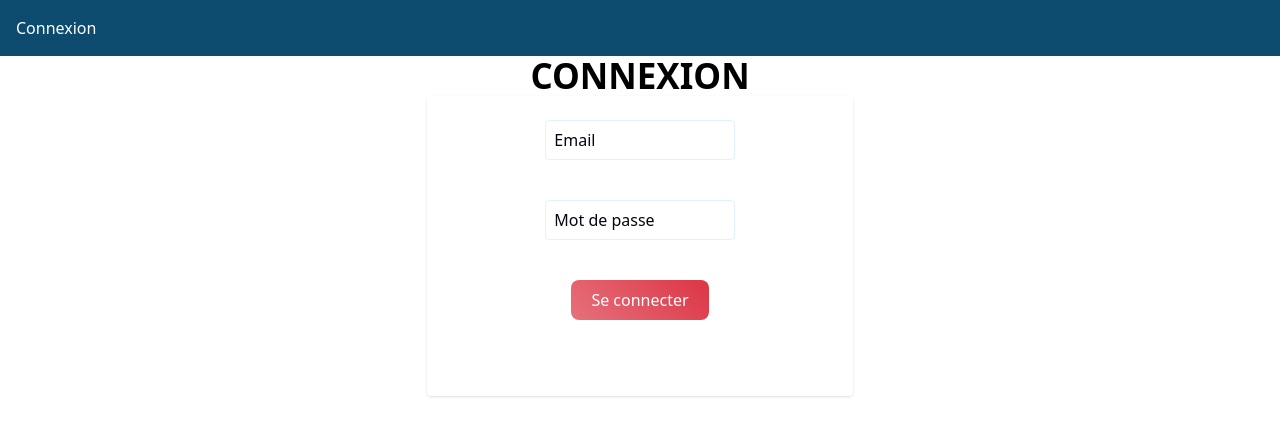
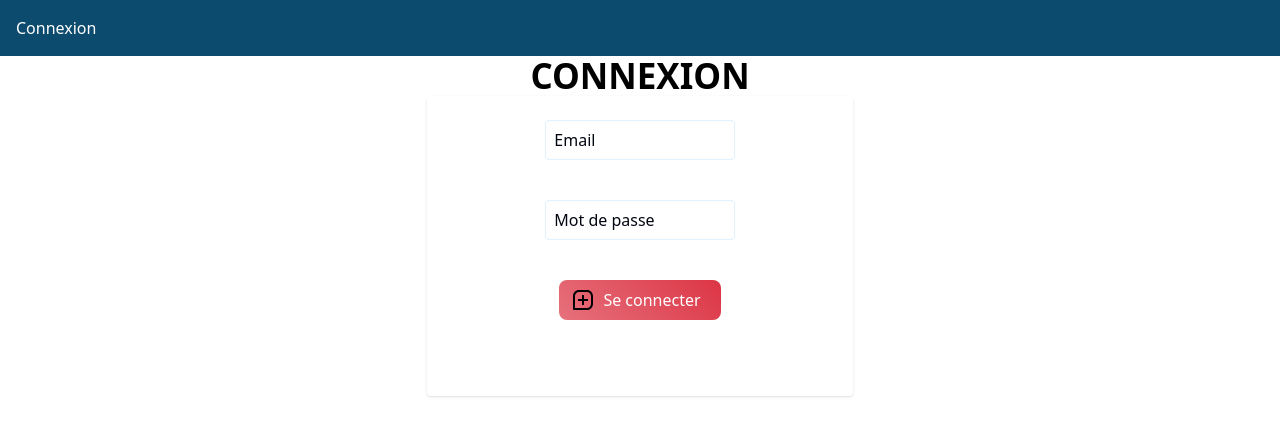
Before and after one commit to charlesb9/formation-mds-app-web, an Angular app in the folder app/: page /login in a window 1280 px wide. Shown: the top 436 px of the page. Built offline with nearby package versions, Linux system fonts and the light colour scheme.

Commit message:
fix icon sanitizer

```diff
--- a/app/src/app/components/icon.component.ts
+++ b/app/src/app/components/icon.component.ts
@@ -1,16 +1,20 @@
 import { CommonModule } from '@angular/common';
-import {Component, Input} from '@angular/core';
+import {Component, Input, inject} from '@angular/core';
+import { DomSanitizer } from '@angular/platform-browser';
 
 @Component({
   selector: 'app-icon',
   standalone: true,
   imports: [CommonModule],
   template: `
-  <div [innerHTML]="icon"></div>
+  <div [innerHTML]="sanitizer.bypassSecurityTrustHtml(icon)"></div>
   `,
   styles: ``
 })
 export class IconComponent {
+
+  sanitizer = inject(DomSanitizer)
+
   @Input({required : true}) iconName!: string;
   @Input() color: string = '#000000';
 
```
